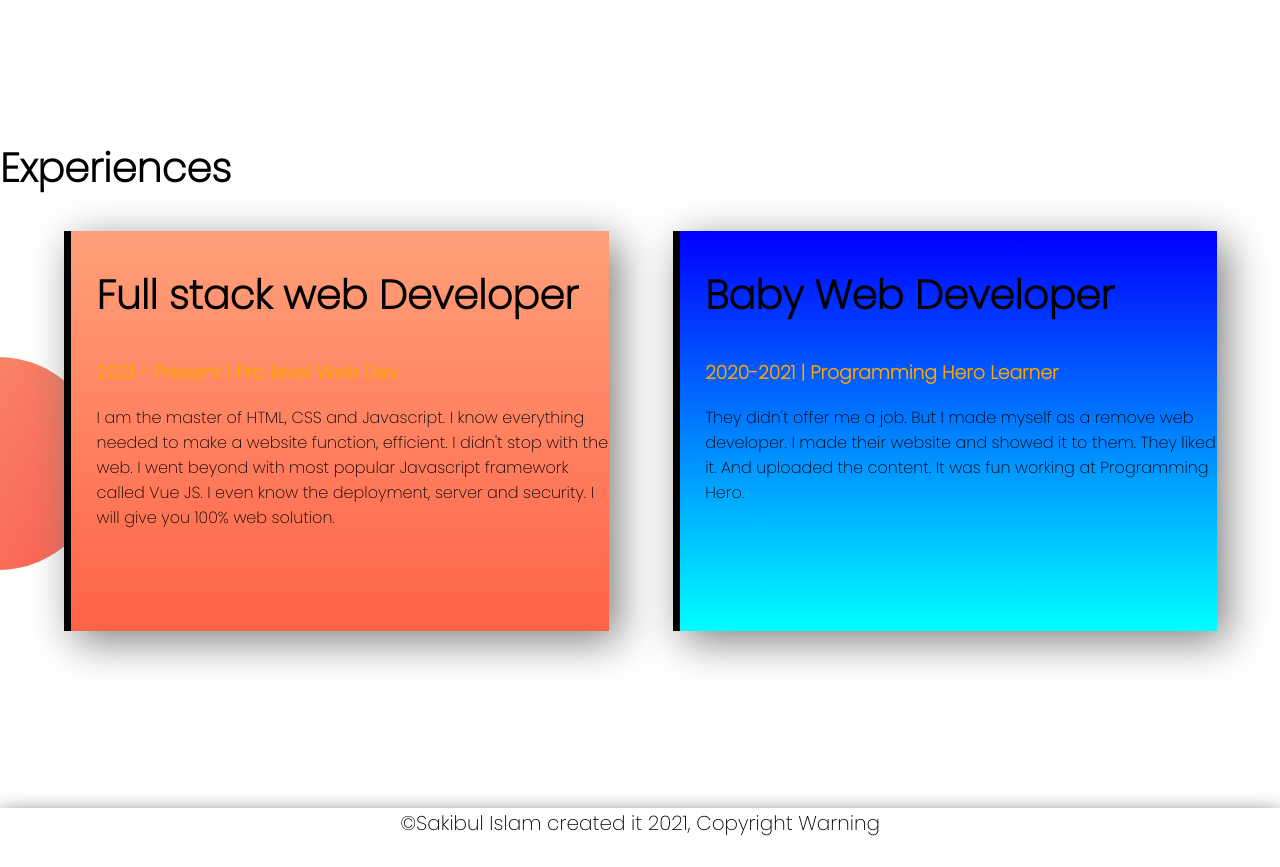
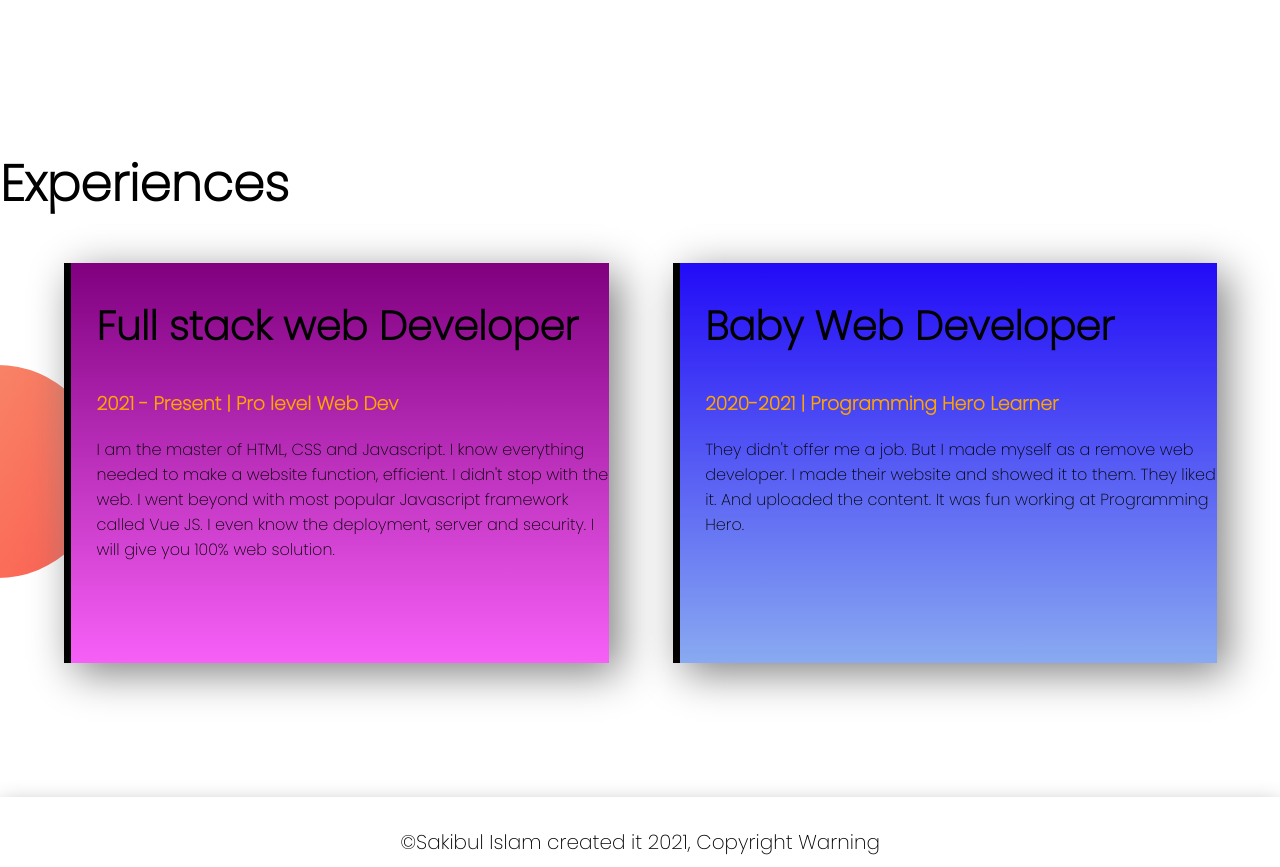
Before and after one commit to s1kib/web-portfolio1, a plain HTML site: page index.html in a window 1280 px wide. Shown: the part 1220-2087 px from the top of the page. Before the commit the page ends 2058 px from the top, so only its background shows below. Drawn offline with Linux system fonts and the light colour scheme.

Commit message:
Some edit

```diff
--- a/index.html
+++ b/index.html
@@ -34,7 +34,7 @@
 
     </section >
     <section class="experience-area">
-      <h2>Experiences</h2>
+      <h1>Experiences</h1>
       <div id="full-stack" class="half-width single-experience">
         <h2>Full stack web Developer</h2>
         <h3 class="orange-highlight">2021 - Present | Pro level Web Dev</h3>
@@ -48,7 +48,6 @@
    </section>
    <footer>
        <p>&copy;Sakibul Islam created it 2021, Copyright Warning</p>
-   </footer>
-
+    </footer>
 </body>
 </html>
--- a/style.css
+++ b/style.css
@@ -62,18 +62,18 @@ section{
 }
 #full-stack{
     border-left: 7px solid;
-    background-image: linear-gradient(180deg,lightsalmon, tomato);
+    background-image: linear-gradient(180deg, purple, rgb(247, 96, 247));
     border-image-slice: 1 ;
 }
 #baby-web{
     border-left: 7px solid;
-    background-image: linear-gradient(180deg, blue, cyan);
+    background-image: linear-gradient(180deg, rgb(34, 11, 247), rgb(137, 170, 241));
     border-image-slice: 1;
 }
 footer{
-    box-shadow : 0px 10px 25px black;
+    box-shadow : 0px 10px 25px rgb(150, 145, 145);
     height: 30px;
-    padding: 10px 0px 30px opx;
+    padding: 10px 0px 30px 0px;
 }
 footer p{
     text-align: center;
```
